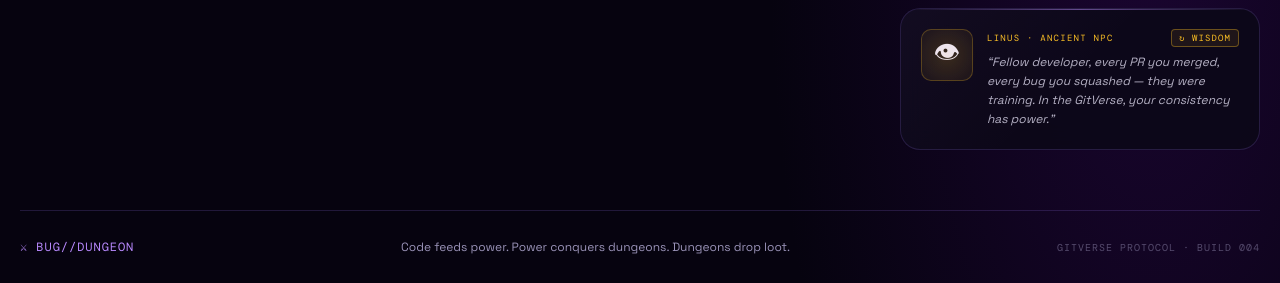
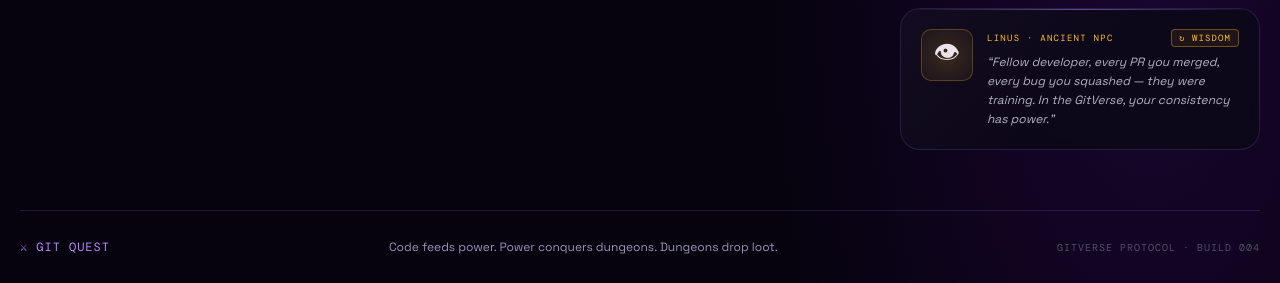
Before and after one commit to EvaChaudhari/Git_Quest, a Flask app: page / in a window 1280 px wide. Shown: the part 3320-3603 px from the top of the page. Run offline with Flask 3, Linux system fonts and the light colour scheme; data comes from the database, SQL or seed files in the repository; data that the repository does not hold is empty; some libraries are stand-ins or nearby versions.

Commit message:
feat(branding): update topbar heading and footer to GIT QUEST

```diff
--- a/app.py
+++ b/app.py
@@ -57,6 +57,7 @@ logging.basicConfig(level=logging.INFO, format="%(asctime)s [%(levelname)s] %(me
 logger = logging.getLogger(__name__)
 
 app = Flask(__name__)
+app.config["TEMPLATES_AUTO_RELOAD"] = True
 
 # Configure CORS specifically for development and configured frontend origins on API routes
 _raw_origins = os.getenv("GITQUEST_ALLOWED_ORIGINS", "http://localhost:3000,http://localhost:5173")
--- a/templates/index.html
+++ b/templates/index.html
@@ -36,12 +36,12 @@
 
     <!-- TOPBAR -->
     <header class="topbar">
-      <a class="brand" href="#" aria-label="BUG Dungeon home">
+      <a class="brand" href="#" aria-label="GIT QUEST home">
         <div class="brand-emblem">
           <span class="brand-sword">&#x2694;</span>
         </div>
         <div class="brand-text">
-          <span class="brand-name">GIT<span class="accent">QUEST</span></span>
+          <span class="brand-name">GIT <span class="accent">QUEST</span></span>
           <span class="brand-sub mono">DEVELOPER QUEST SYSTEM</span>
         </div>
       </a>
@@ -665,7 +665,7 @@
 
     <footer class="dungeon-footer">
       <div class="footer-inner">
-        <span class="mono footer-brand">&#x2694; BUG//DUNGEON</span>
+        <span class="mono footer-brand">&#x2694; GIT QUEST</span>
         <span class="footer-tagline">Code feeds power. Power conquers dungeons. Dungeons drop loot.</span>
         <span class="mono footer-build">GITVERSE PROTOCOL &middot; BUILD 004</span>
       </div>
--- a/test_app.py
+++ b/test_app.py
@@ -44,7 +44,7 @@ class TestAppBackend(unittest.TestCase):
         """GET / with Accept: text/html returns the frontend HTML."""
         response = self.client.get("/", headers={"Accept": "text/html,application/xhtml+xml"})
         self.assertEqual(response.status_code, 200)
-        self.assertIn("BUG//DUNGEON", response.get_data(as_text=True))
+        self.assertIn("GIT QUEST", response.get_data(as_text=True))
 
     def test_post_issues_valid_url(self):
         """POST /api/issues returns normalized issues and count."""
--- a/test_frontend_integration.py
+++ b/test_frontend_integration.py
@@ -40,7 +40,7 @@ class TestFrontendIntegration(unittest.TestCase):
         resp = self.client.get("/", headers={"Accept": "text/html,application/xhtml+xml"})
         self.assertEqual(resp.status_code, 200)
         html = resp.get_data(as_text=True)
-        self.assertIn("BUG//DUNGEON", html)
+        self.assertIn("GIT QUEST", html)
         self.assertIn('meta name="gitquest-api-base"', html)
 
     def test_serve_app_page(self):
```
